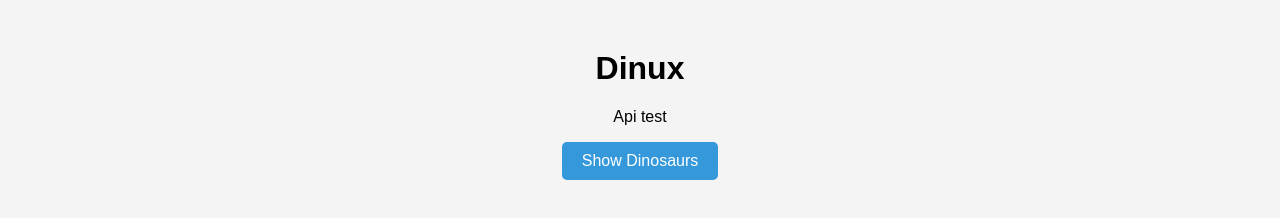
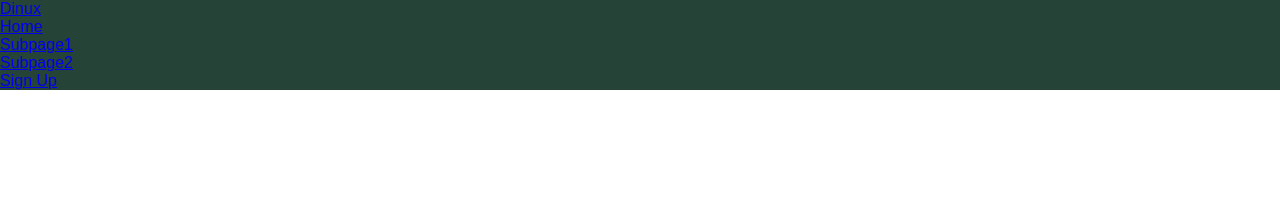
Before and after one commit to HKordula/dinux, a website: page frontend/index.html in a window 1280 px wide. Drawn offline with Linux system fonts and the light colour scheme.

Commit message:
Refactor - fronend structure

```diff
--- /dev/null
+++ b/frontend/assets/css/styles.css
@@ -0,0 +1,10 @@
+* {
+   box-sizing: border-box;
+   margin: 0;
+   padding: 0;
+   font-family: sans-serif;
+}
+
+.navbar {
+  background: #254336;
+}
--- a/frontend/index.html
+++ b/frontend/index.html
@@ -3,14 +3,43 @@
 <head>
     <meta charset="UTF-8">
     <title>Dinux</title>
-    <link rel="stylesheet" href="styles.css">
+    <link rel="stylesheet" href="assets/css/styles.css">
 </head>
 <body>
-    <div class="container">
-        <h1>Dinux</h1>
-        <p>Api test</p>
-        <button id="showDinosaursBtn">Show Dinosaurs</button>
+  <!-- Navbar Section -->
+  <div class="navbar">
+    <div class="navbar__container">
+      <a href="/" id="navbar__logo">Dinux</a>
+      <div class="navbar_toogle" id="mobile-menu">
+        <span class="bar"></span>
+        <span class="bar"></span>
+        <span class="bar"></span>
+      </div>
+      <ul class="navbar__menu">
+        <li class="navbar__item">
+          <a href="/" class="navbar__links">
+            Home
+          </a>
+        </li>
+        <li class="navbar__item">
+          <a href="/subpage1/subpage1.html" class="navbar__links">
+            Subpage1
+          </a>
+        </li>
+        <li class="navbar__item">
+          <a href="/subpage2/subpage2.html" class="navbar__links">
+            Subpage2
+          </a>
+        </li>
+        <li class="navbar__item">
+          <a href="/signup/signup.html" class="navbar__links">
+            Sign Up
+          </a>
+        </li>
+      </ul>
     </div>
-    <script src="script.js"></script>
+  </div>
+
+    <script src="assets/js/script.js"></script>
 </body>
 </html>
--- a/frontend/styles.css
+++ /dev/null
@@ -1,26 +0,0 @@
-body {
-    font-family: Arial, sans-serif;
-    text-align: center;
-    background-color: #f4f4f4;
-    margin: 0;
-    padding: 0;
-}
-
-.container {
-    margin-top: 50px;
-}
-
-button {
-    padding: 10px 20px;
-    font-size: 16px;
-    border: none;
-    cursor: pointer;
-    background-color: #3498db;
-    color: white;
-    border-radius: 5px;
-    transition: background 0.5s;
-}
-
-button:hover {
-    background-color: #2980b9;
-}
```
Also changed, not shown: frontend/about/index.html (added), frontend/about/team.html (added), frontend/assets/js/script.js (renamed from frontend/script.js).
